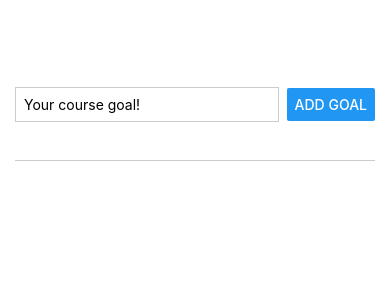
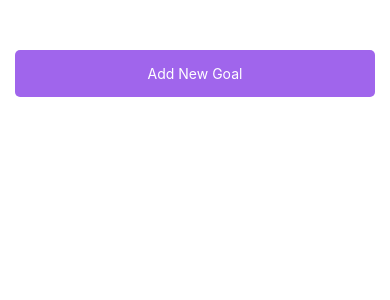
Before and after one commit to bryankimani/RNCourse, a React Native app: screen / in a window 390 px wide. Shown: the top 300 px of the page. Built offline with nearby package versions, Linux system fonts and the light colour scheme.

Commit message:
Improve the app's look and feel

```diff
--- a/App.js
+++ b/App.js
@@ -1,28 +1,53 @@
 import { useState } from 'react';
-import { StyleSheet, View, FlatList } from 'react-native';
+import { StyleSheet, View, FlatList, Pressable, Text } from 'react-native';
+import { StatusBar } from 'expo-status-bar';
+
 import GoalItem from './components/GoalItem';
 import GoalInput from './components/GoalInput';
 
 export default function App() {
-const [courseGoals, setCourseGoals] = useState([]);
+  const [modalIsVisible, setModalIsVisible] = useState(false);
+  const [courseGoals, setCourseGoals] = useState([]);
 
+  function startAddGoalHandler() {
+    setModalIsVisible(true);
+  }
+
+  function endAddGoalHandler() {
+    setModalIsVisible(false);
+  }
 
   function addGoalHandler(enteredGoalText) {
     setCourseGoals((currentCourseGoals) => [
       ...currentCourseGoals,
       {text: enteredGoalText, id: Math.random().toString()}
     ]);
+    endAddGoalHandler();
+  };
+
+  function deleteGoalHandler(id) {
+      setCourseGoals(currentCourseGoals => {
+        return currentCourseGoals.filter((goal) => goal.id !== id);
+      });
   };
 
   return (
+    <>
+    <StatusBar style='light' />
     <View style={styles.appContainer}>
-      <GoalInput onAddGoal={addGoalHandler}  />
+      <Pressable onPress={startAddGoalHandler} style={styles.addNewGoalButton}>
+        <Text style={styles.addNewGoalText}>Add New Goal</Text>
+      </Pressable>
+      <GoalInput visible={modalIsVisible} onAddGoal={addGoalHandler} onCancel={endAddGoalHandler} />
       <View style={styles.goalsContainer}>
         <FlatList
           data={courseGoals}
           renderItem={(itemData) => {
             return (
-              <GoalItem text={itemData.item.text} />
+              <GoalItem
+                text={itemData.item.text}
+                id={itemData.item.id}
+                onDeleteItem={deleteGoalHandler} />
             );
            }}
            keyExtractor={(item, index) => {
@@ -31,6 +56,7 @@ const [courseGoals, setCourseGoals] = useState([]);
          />
       </View>
     </View>
+    </>
   );
 }
 
@@ -42,5 +68,14 @@ const styles = StyleSheet.create({
   },
   goalsContainer: {
     flex: 6
+  },
+  addNewGoalButton: {
+    padding: 15,
+    backgroundColor: "#a065ec",
+    borderRadius: 5
+  },
+  addNewGoalText: {
+    textAlign: 'center',
+    color: "#ffffff"
   }
 });
--- a/app.json
+++ b/app.json
@@ -5,6 +5,7 @@
     "version": "1.0.0",
     "orientation": "portrait",
     "icon": "./assets/icon.png",
+    "backgroundColor": "#1e085a",
     "userInterfaceStyle": "light",
     "splash": {
       "image": "./assets/splash.png",
--- a/components/GoalInput.js
+++ b/components/GoalInput.js
@@ -1,5 +1,5 @@
 import { useState } from 'react';
-import { StyleSheet, View, TextInput, Button } from 'react-native';
+import { StyleSheet, View, TextInput, Text, Pressable, Modal, Image } from 'react-native';
 
 function GoalInput(props) {
     const [enteredGoalText, setEnteredGoalText] = useState('');
@@ -14,13 +14,24 @@ function GoalInput(props) {
     }
 
     return (
+        <Modal visible={props.visible} animationType="slide">
             <View style={styles.inputContainer}>
+                <Image  style={styles.image} source={require('../assets/images/goal.png')} />
                 <TextInput placeholder='Your course goal!'
                     style={styles.textInput}
                     onChangeText={goalInputHandler}
                     value={enteredGoalText} />
-            <Button title='Add Goal' onPress={addGoalHandler}/>
+                <View style={styles.buttonContainer}>
+                    <Pressable style={styles.buttonCancel} onPress={props.onCancel}>
+                        <Text style={styles.textButton}>Cancel</Text>
+                    </Pressable>
+                    <Pressable style={styles.buttonAdd} onPress={addGoalHandler}>
+                        <Text style={styles.textButton}>Add Goal</Text>
+                    </Pressable>
                 </View>
+
+            </View>
+        </Modal>
     );
 }
 export default GoalInput;
@@ -28,18 +39,48 @@ export default GoalInput;
 const styles = StyleSheet.create({
     inputContainer: {
         flex: 1,
-        flexDirection: 'row',
-        justifyContent: 'space-between',
+        justifyContent: 'center',
         alignItems: 'center',
-        marginBottom: 24,
-        borderBottomWidth: 1,
-        borderBottomColor: '#ccc'
+        padding: 16,
+        backgroundColor: '#311b6b'
+    },
+    image: {
+        width: 100,
+        height: 100,
+        margin: 20
     },
     textInput: {
         borderWidth: 1,
-        borderColor: '#cccccc',
-        width: '75%',
-        marginRight: 8,
-        padding: 8
+        color: '#120438',
+        borderColor: '#e4d0ff',
+        borderRadius: 6,
+        backgroundColor: '#e4d0ff',
+        width: '100%',
+        padding: 16
       },
+      buttonContainer: {
+        marginTop: 16,
+        flexDirection: 'row'
+      },
+      buttonAdd: {
+        flex: 1,
+        width: '30%',
+        marginHorizontal: 8,
+        backgroundColor: "#5e0acc",
+        padding: 16,
+        borderRadius: 5
+      },
+      buttonCancel: {
+        flex: 1,
+        width: '30%',
+        marginHorizontal: 8,
+        backgroundColor: "#f31282",
+        padding: 16,
+        borderRadius: 5
+      },
+      textButton: {
+        textAlign: 'center',
+        color: "#ffffff",
+      }
+
 });
--- a/components/GoalItem.js
+++ b/components/GoalItem.js
@@ -1,10 +1,17 @@
-import { View, Text, StyleSheet } from 'react-native';
+import { View, Text, StyleSheet, Pressable } from 'react-native';
 
 function GoalItem(props) {
-    return <View style={styles.goalItem}>
-    <Text style={styles.goalText}>{props.text}</Text>
-  </View>;
-
+    return (
+        <View style={styles.goalItem}>
+            <Pressable
+                android_ripple={{color: '#210644'}}
+                onPress={props.onDeleteItem.bind(this, props.id)}
+                style={({pressed}) => pressed && styles.pressedItem}
+            >
+                <Text style={styles.goalText}>{props.text}</Text>
+            </Pressable>
+        </View>
+    );
 }
 export default GoalItem;
 
```
Also changed, not shown: assets/images/goal.png (added). Lines whose indentation alone changed are shown as unchanged.
